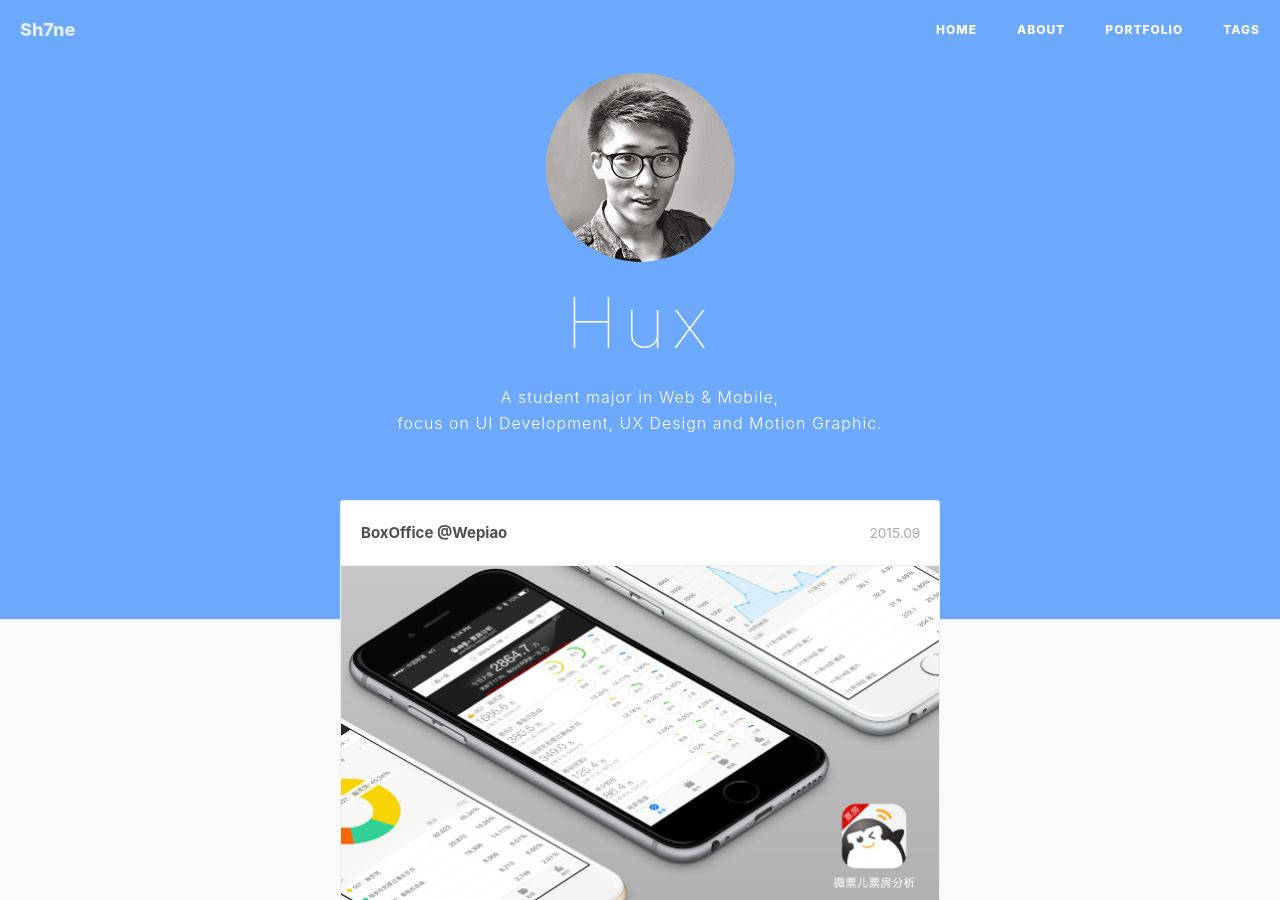
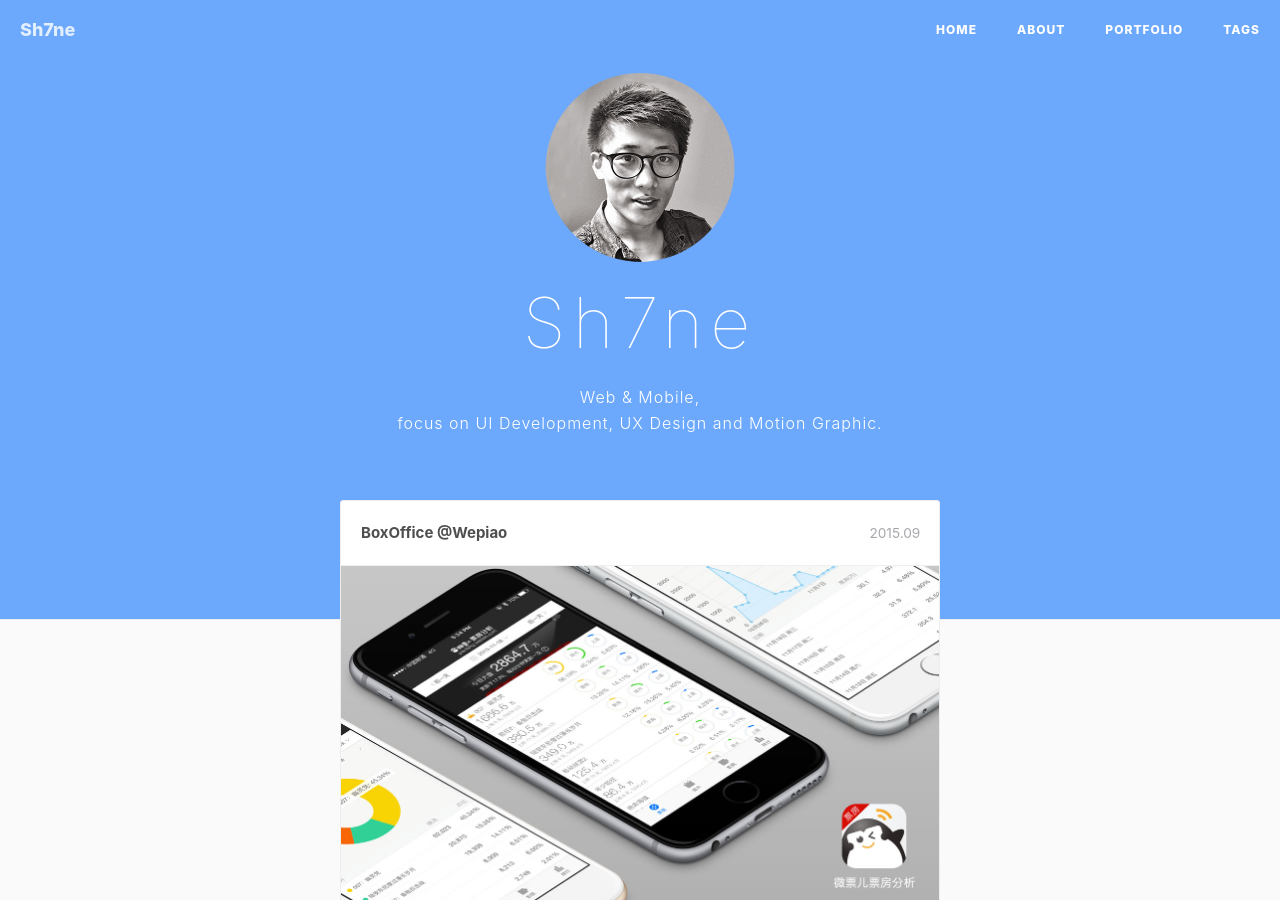
Before and after one commit to Xixiong-Guo/Xixiong-Guo.github.io, a Jekyll site: the page built from portfolio/index.html, in a window 1280 px wide and 900 px high. Built offline with Jekyll 4.4.1, drawn with Linux system fonts in a browser that asks for light colours; nearby versions of some CDN libraries; comment, search, counter and statistics services are not loaded.

Commit message:
Update index.html

```diff
--- a/portfolio/index.html
+++ b/portfolio/index.html
@@ -9,7 +9,7 @@ layout: default
 		<meta charset="UTF-8" />
 		<meta http-equiv="X-UA-Compatible" content="IE=edge,chrome=1">
 		<meta name="viewport" content="width=device-width, initial-scale=1.0">
-		<title>Hux - Timeline</title>
+		<title>Sh7ne - Timeline</title>
 		<link rel="stylesheet" type="text/css" href="css/timeline.css" />
 		<script src="js/modernizr.custom.js"></script>
 	</head>
@@ -17,8 +17,8 @@ layout: default
 		<div class="container" style="margin:0;padding:0;width:100%;">
 			<header>
 				<img width="190" height="190" src="images/rAvatarround.png">
-				<h1>Hux</h1>
-				<p>A student major in Web & Mobile,<br>
+				<h1>Sh7ne</h1>
+				<p> Web & Mobile,<br>
 					focus on UI Development, UX Design and Motion Graphic.</p>
 			</header>
 			<div class="main">
```
